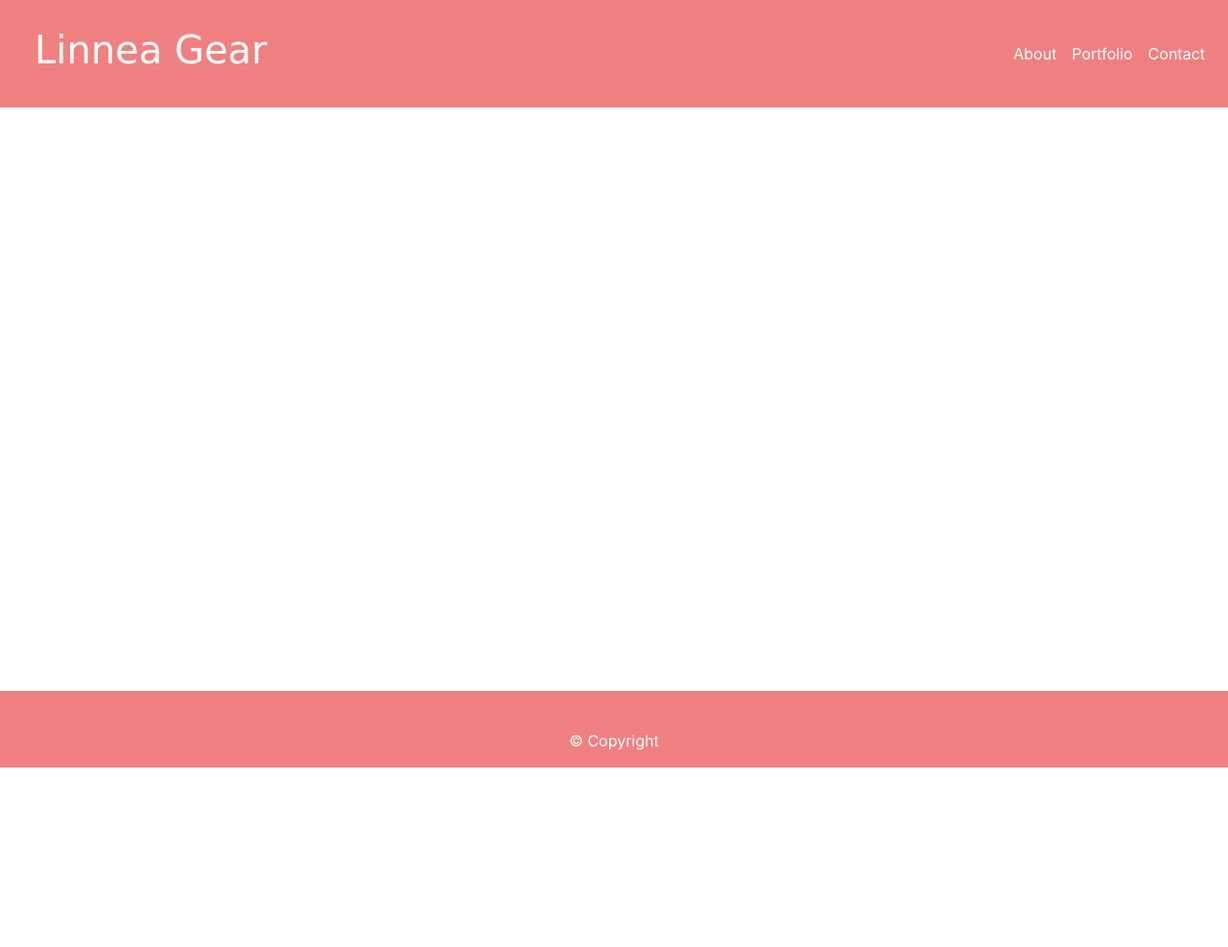
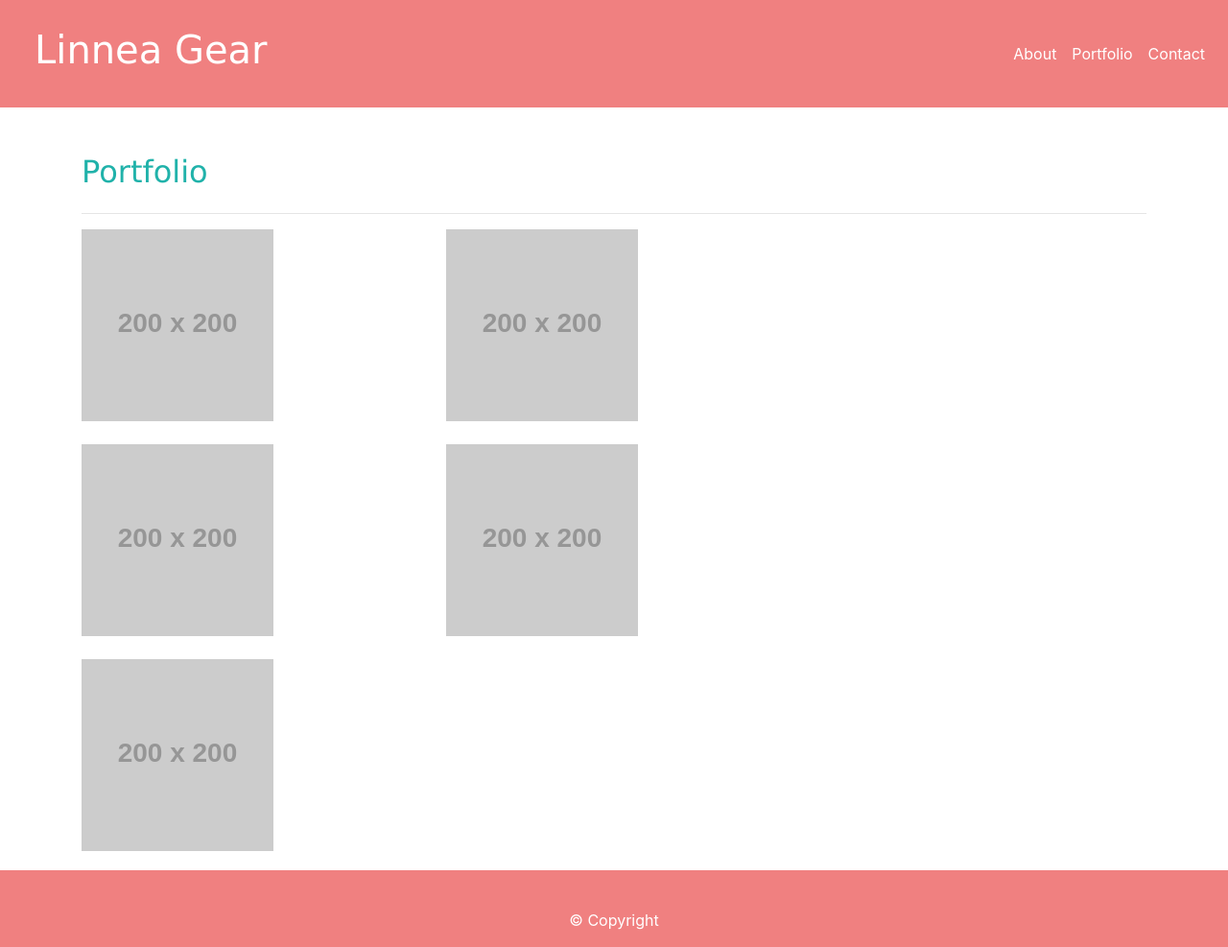
Before and after one commit to linneagear/responsive-portfolio, a plain HTML site: page portfolio.html in a window 1280 px wide. Shown: the whole page at 96% size. Before the commit the page ends 800 px from the top, so only its background shows below. Drawn offline with nearby package versions, Linux system fonts and the light colour scheme; placeholder pictures from the web are drawn by us; a web font is replaced by a local one.

Commit message:
Getting rows and columns set up before adding images

```diff
--- a/css/style.css
+++ b/css/style.css
@@ -25,17 +25,16 @@ html {
     min-height: 100%;
 }
 
-/* bottom = footer height. first value applies to the top, second to the right and left, third to the bottom */
+/* first value applies to the top, second to the right and left, third to the bottom. Bottom should be greater than footer height */
 body {
-    margin: 0 0 40px;
+    margin: 0 0 100px;
 }
 
 footer {
     position: absolute;
     left: 0;
     bottom: 0;
-/* see bottom = footer height*/
-    height: 40px;
+    height: 30px;
     width: 100%;
     overflow: hidden;
     background-color: lightcoral;
--- a/portfolio.html
+++ b/portfolio.html
@@ -42,11 +42,41 @@
         <!--Start of container section-->
         <div class="container">
 
+            <!--Portfolio row-->
             <div class="row">
-            <div class="col-sm-3">
+                <div class="col-sm-8">
+                    <h2>Portfolio</h2>
+                </div>
+            </div>
+            <hr>
+
+            <!--This row has two columns-->
+            <div class="row">
+                <div class="col-sm-8 col-md-4 col-lg-4">
+                    <img src="http://placehold.it/200x200" alt="Your Image">
+                </div>
+                <div class="col-sm-8 col-md-4 col-lg-4">
+                    <img src="http://placehold.it/200x200" alt="Your Image">
+                </div>
+            </div>
+<br>
+            <!--This row has two columns-->
+            <div class="row">
+                <div class="col-sm-8 col-md-4 col-lg-4">
+                    <img src="http://placehold.it/200x200" alt="Your Image">
+                </div>
+                <div class="col-sm-8 col-md-4 col-lg-4">
+                    <img src="http://placehold.it/200x200" alt="Your Image">
+                </div>
+            </div>
+<br>
+            <!--This row has one column-->
+            <div class="row">
+                <div class="col-sm-8 col-md-4 col-lg-4">
+                    <img src="http://placehold.it/200x200" alt="Your Image">
+                </div>
 
             </div>
-
         </div>
 
         <!--Script codes from bootstrap-->
```
Also changed, not shown: contact.html (+4 -3 lines), index.html (+6 -1 lines). Lines whose indentation alone changed are shown as unchanged.
